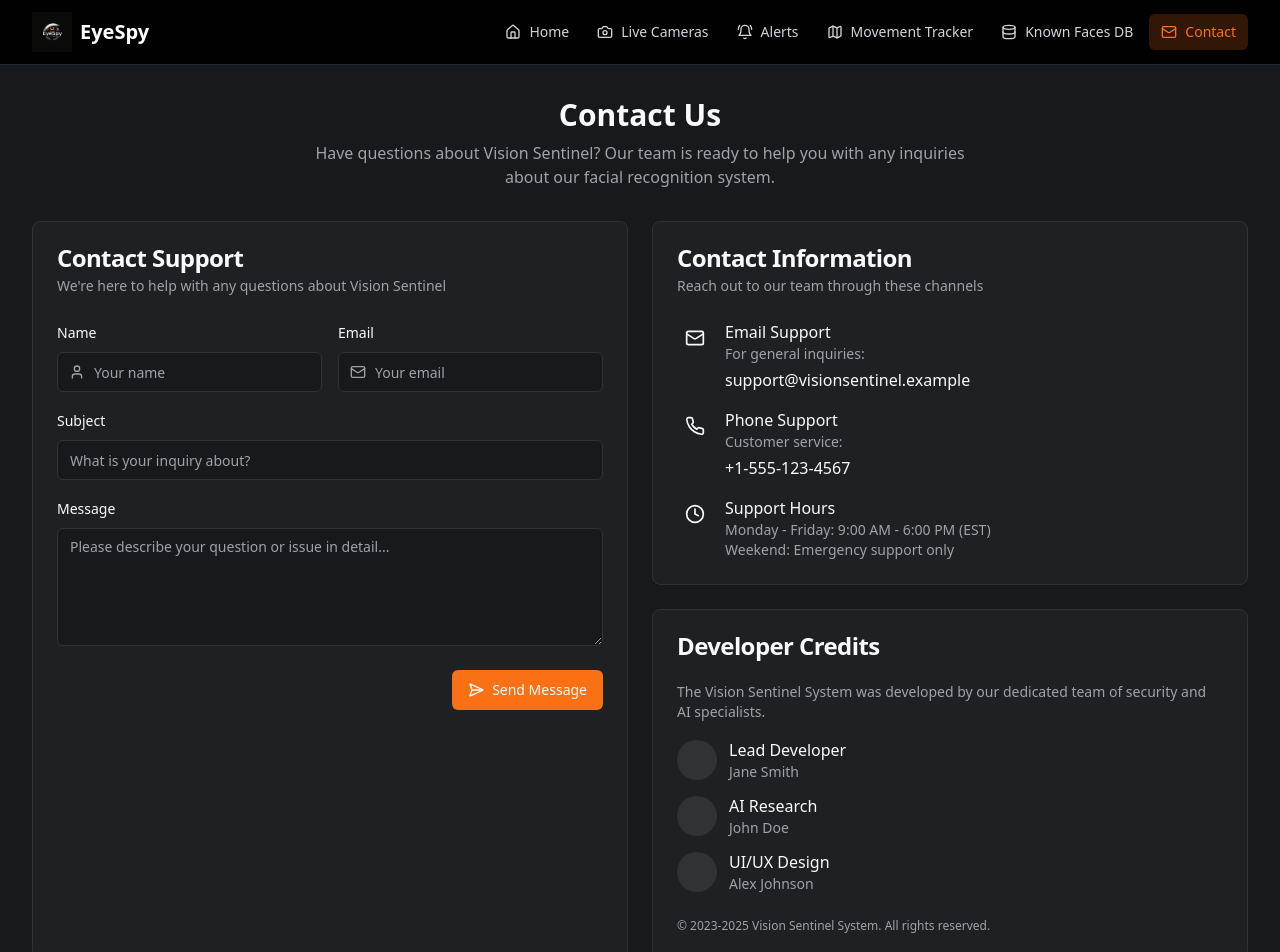
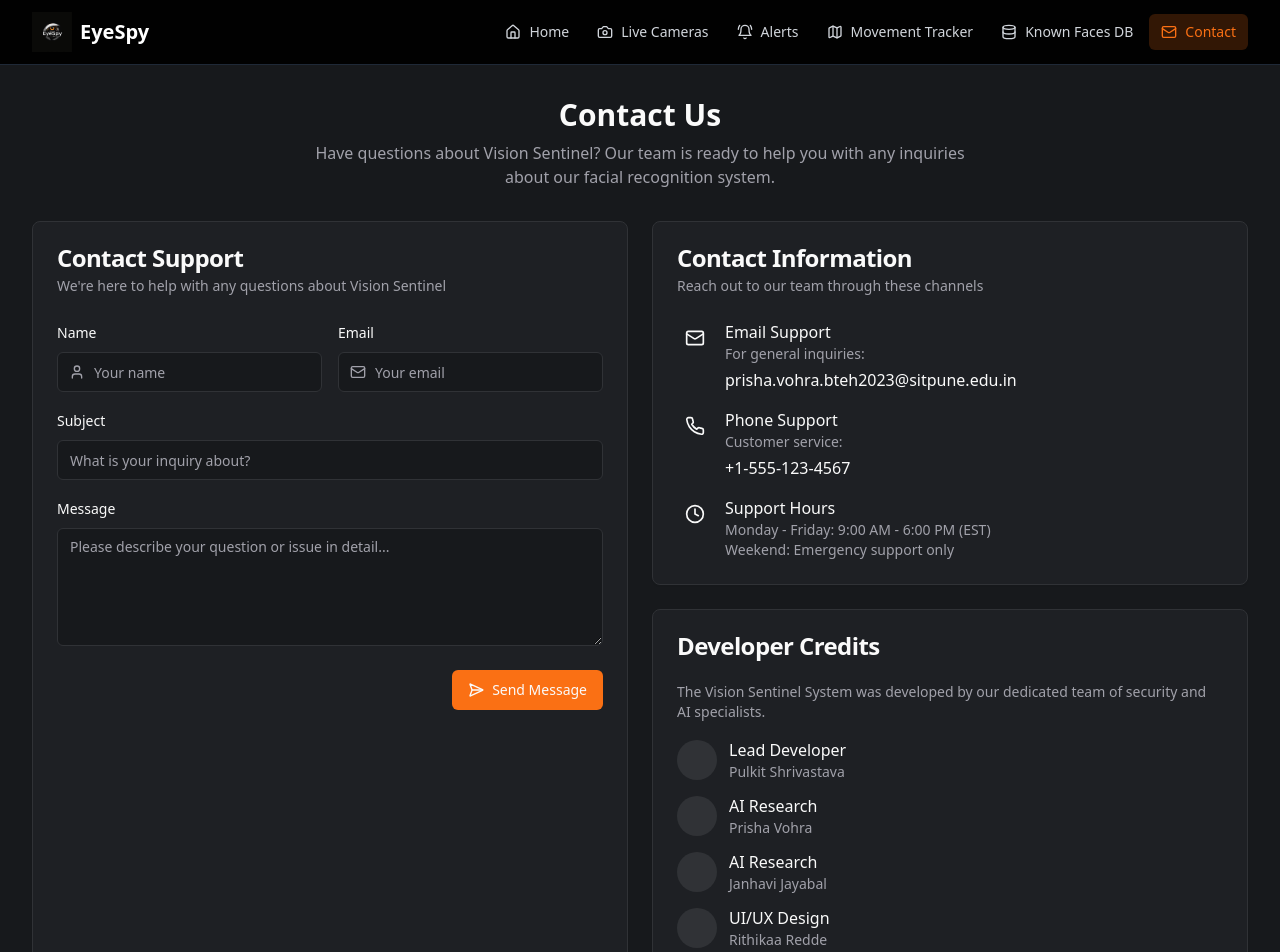
Before and after one commit to prishavohra/f-407702, a React (Vite) app: page /contact in a window 1280 px wide. Shown: the top 952 px of the page. Built offline with nearby package versions, Linux system fonts and the light colour scheme.

Commit message:
feat: Update contact information and credits
- Updated developer credits to include 4 team members.
- Updated email support email address.
- Added instructions for making the email support functional.

```diff
--- a/src/components/contact/ContactForm.tsx
+++ b/src/components/contact/ContactForm.tsx
@@ -1,4 +1,3 @@
-
 import { Button } from "@/components/ui/button";
 import { Input } from "@/components/ui/input";
 import { Textarea } from "@/components/ui/textarea";
@@ -90,10 +89,10 @@ export default function ContactForm() {
                 <h3 className="font-medium">Email Support</h3>
                 <p className="text-sm text-muted-foreground mb-1">For general inquiries:</p>
                 <a
-                  href="mailto:support@visionsentinel.example"
+                  href="mailto:prisha.vohra.bteh2023@sitpune.edu.in"
                   className="text-sentinel-accent hover:underline"
                 >
-                  support@visionsentinel.example
+                  prisha.vohra.bteh2023@sitpune.edu.in
                 </a>
               </div>
             </div>
@@ -143,7 +142,7 @@ export default function ContactForm() {
                 <div className="w-10 h-10 rounded-full bg-muted"></div>
                 <div>
                   <h4 className="font-medium">Lead Developer</h4>
-                  <p className="text-sm text-muted-foreground">Jane Smith</p>
+                  <p className="text-sm text-muted-foreground">Pulkit Shrivastava</p>
                 </div>
               </div>
 
@@ -151,7 +150,15 @@ export default function ContactForm() {
                 <div className="w-10 h-10 rounded-full bg-muted"></div>
                 <div>
                   <h4 className="font-medium">AI Research</h4>
-                  <p className="text-sm text-muted-foreground">John Doe</p>
+                  <p className="text-sm text-muted-foreground">Prisha Vohra</p>
+                </div>
+              </div>
+
+              <div className="flex items-center gap-3">
+                <div className="w-10 h-10 rounded-full bg-muted"></div>
+                <div>
+                  <h4 className="font-medium">AI Research</h4>
+                  <p className="text-sm text-muted-foreground">Janhavi Jayabal</p>
                 </div>
               </div>
 
@@ -159,7 +166,7 @@ export default function ContactForm() {
                 <div className="w-10 h-10 rounded-full bg-muted"></div>
                 <div>
                   <h4 className="font-medium">UI/UX Design</h4>
-                  <p className="text-sm text-muted-foreground">Alex Johnson</p>
+                  <p className="text-sm text-muted-foreground">Rithikaa Redde</p>
                 </div>
               </div>
             </div>
```
